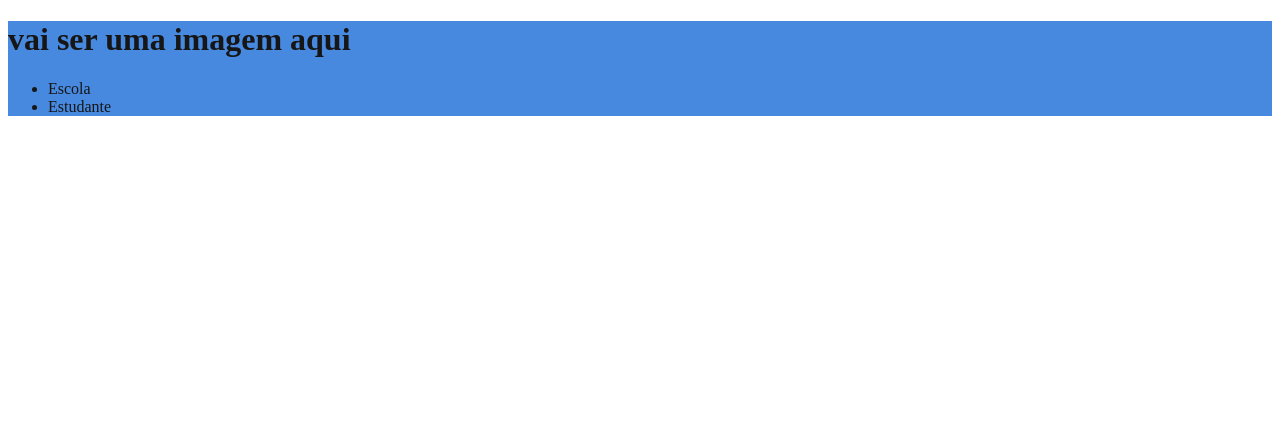
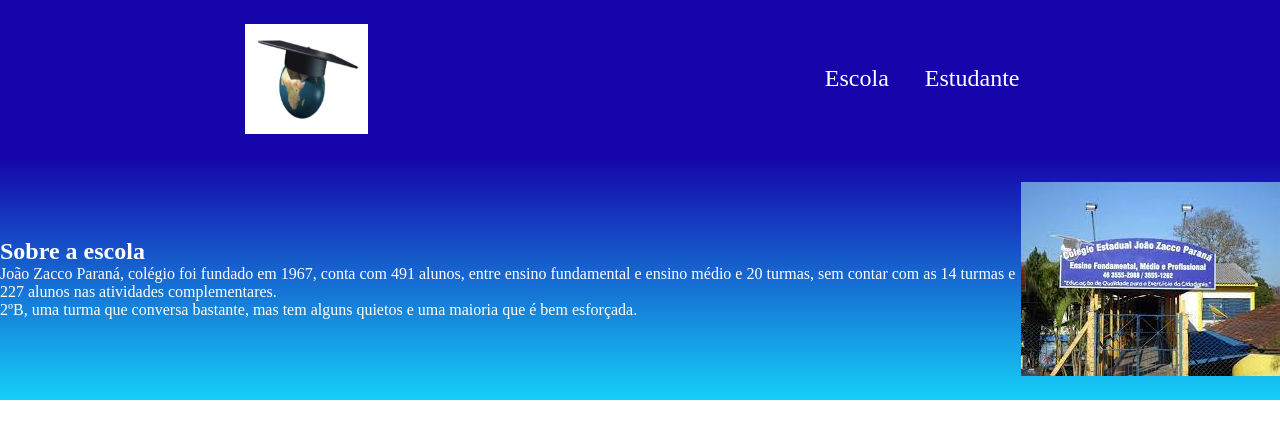
Before and after one commit to gabri3lros/Turma-Criativa, a plain HTML site: page index.html in a window 1280 px wide. Drawn offline with Linux system fonts and the light colour scheme.

Commit message:
Add files via upload

```diff
--- a/index.html
+++ b/index.html
@@ -7,12 +7,20 @@
     <title>Document</title>
     <link rel="stylesheet" href="style.css">
 </head>
-<body><header>
-    <h1>vai ser uma imagem aqui</h1>
-    <ul>
-        <li>Escola</li>
-        <li>Estudante</li>
-    </ul>
-</header>
+<body>
+    <header class="cabeçalho">
+    <img class="cabeçalho-imagem" src="Colégio .jpg" alt="colegio-estadual-joao-zacco-parana-EFM">
+    <ul class="cabeçalho-lista">
+        <li class="cabeçalho-lista-item">Escola</li>
+        <li class="cabeçalho-lista-item">Estudante</li>
+    </ul></header>
+    <section class="escola">
+        <div class="escola-div-conteudo">
+            <h2 class="escola-titulo">Sobre a escola</h2>
+            <p class="escola-texto-um">João Zacco Paraná, colégio foi fundado em 1967, conta com 491 alunos, entre ensino fundamental e ensino médio e 20 turmas, sem contar com as 14 turmas e 227 alunos nas atividades complementares.</p>
+            <p class="escola-texto-dois">2ºB, uma turma que conversa bastante, mas tem alguns quietos e uma maioria que é bem esforçada.</p>
+        </div>
+        <img class="escola-imagem" src="download.jpeg" alt="Colegio Estadual João Zacco Parana E-F-M">
+    </section>
 </body>
 </html>
--- a/style.css
+++ b/style.css
@@ -1,4 +1,31 @@
-header{
-    background-color:rgba(30, 111, 216, 0.815);
-    color: rgb(22, 22, 22);
- }
+*{
+    margin: 0;
+    padding: 0;
+}
+.cabeçalho{
+    background-color: #1605aa;
+    color: white;
+    display: flex;
+    justify-content: space-around;
+    align-items: center;
+    padding: 24px;
+}
+.cabeçalho-lista-item{
+    display: inline-block;
+    margin: 0 16px;
+    font-size: 24px;
+}
+.cabeçalho-imagem{
+    width: 10%;
+}
+.escola-imagem{
+    width: 25%;
+}
+.escola{
+    background-image: linear-gradient(#1605aa,#16cff8);
+color: white;
+display: flex;
+justify-content: center;
+align-items: center;
+padding: 24px 0;
+}
```
Also changed, not shown: Colégio .jpg (added), download.jpeg (added), 2 other files.
